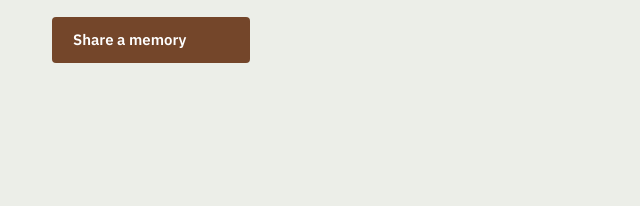
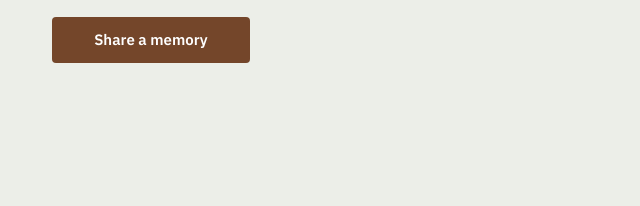
Before and after one commit to JonGonzalvo/recordando-manuel, a plain HTML site: page src/page.html in a window 1280 px wide. Shown: the part 578-784 px from the top of the page, 480-1120 px from the left. Drawn offline with Linux system fonts and the light colour scheme; a web font is replaced by a local one.

Commit message:
Center button labels

```diff
--- a/src/page.html
+++ b/src/page.html
@@ -41,6 +41,7 @@
 .bi > span:not(.on) { visibility: hidden; }
 .lede > .bi, .translate-note > .bi, .composer-intro > .bi, .section-sub > .bi { display: grid; }
 .link .bi > span { text-decoration: underline; text-underline-offset: 3px; }
+.btn .bi, .tr-btn .bi { justify-items: center; text-align: center; }
 
 * { box-sizing: border-box; }
 body {
```
Also changed, not shown: docs/index.html (+1 -0 lines).
